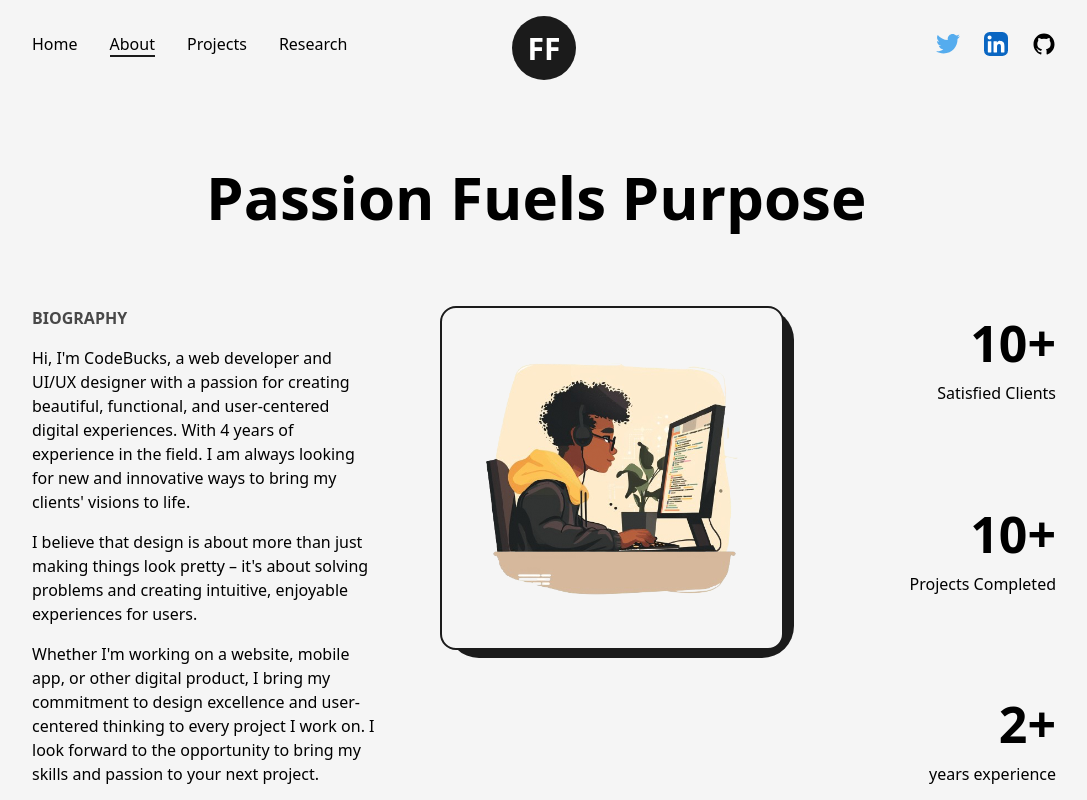
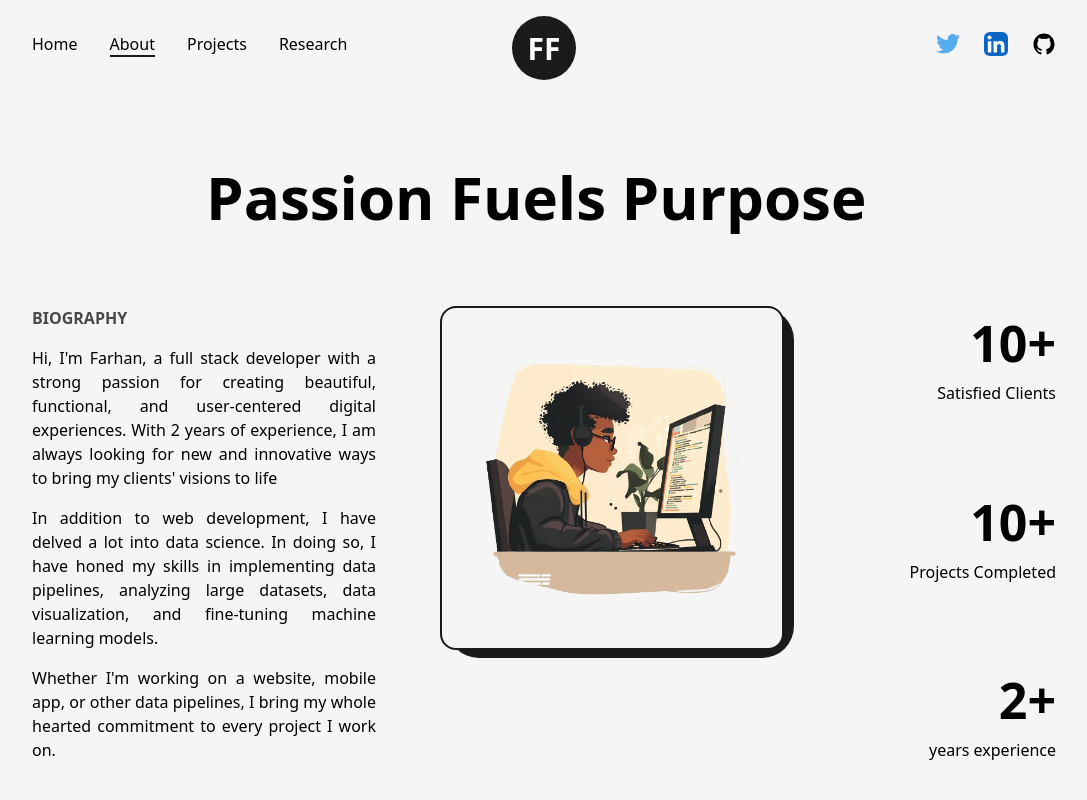
Before and after one commit to Farhan-Faisal/dev-portfolio, a Next.js app: page /About in a window 1280 px wide. Shown: the top 800 px of the page, without its empty margins (96-1183 px from the left). Built offline with nearby package versions, Linux system fonts and the light colour scheme.

Commit message:
About page completed

```diff
--- a/src/pages/About.js
+++ b/src/pages/About.js
@@ -48,21 +48,18 @@ const About = () => {
                     <div className='col-span-3 flex flex-col items-start justify-start'>
                         <h2 className='mb-4' style={{fontWeight: 'bold', opacity:'70%'}}>BIOGRAPHY</h2>
 
-                        <p className="" style={{font: 'medium'}}>
-                            Hi, I'm CodeBucks, a web developer and UI/UX designer with a passion for creating beautiful, functional,
-                            and user-centered digital experiences. With 4 years of experience in the field. I am always looking for
-                            new and innovative ways to bring my clients' visions to life.
+                        <p className="" style={{font: 'medium', textAlign: 'justify' }}>
+                            Hi, I'm Farhan, a full stack developer with a strong passion for creating beautiful, functional, and user-centered digital experiences. With 2 years of experience,  I am always looking for new and innovative ways to bring my clients' visions to life
+
                         </p>
 
-                        <p className='my-4' style={{font: 'medium'}}>
-                            I believe that design is about more than just making things look pretty – it's about solving problems and
-                            creating intuitive, enjoyable experiences for users.
+                        <p className='my-4' style={{font: 'medium', textAlign: 'justify' }}>
+                            In addition to web development, I have delved a lot into data science. In doing so, I have honed my skills in implementing data pipelines, analyzing large datasets, data visualization, and fine-tuning machine learning models.
+
                         </p>
 
-                        <p className='' style={{font: 'medium'}}>
-                            Whether I'm working on a website, mobile app, or
-                            other digital product, I bring my commitment to design excellence and user-centered thinking to
-                            every project I work on. I look forward to the opportunity to bring my skills and passion to your next project.
+                        <p className='' style={{font: 'medium', textAlign: 'justify' }}>
+                            Whether I'm working on a website, mobile app, or other data pipelines, I bring my whole hearted commitment to every project I work on.
                         </p>
                     </div>
 
```
Also changed, not shown: public/All-Texts/pages.txt.
